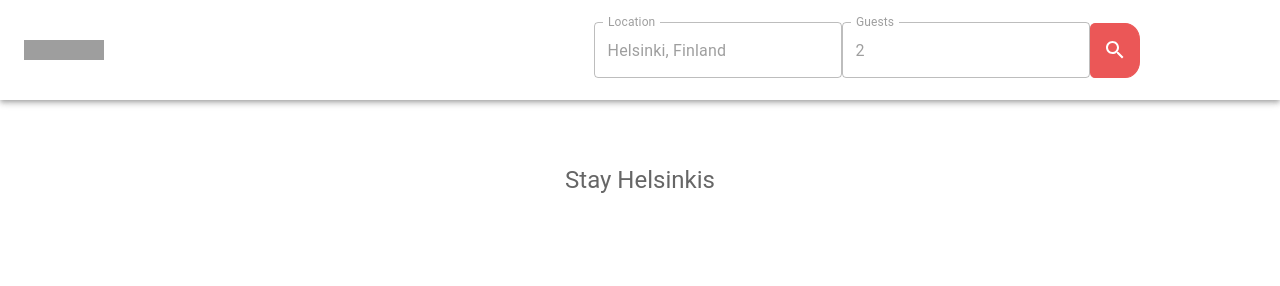
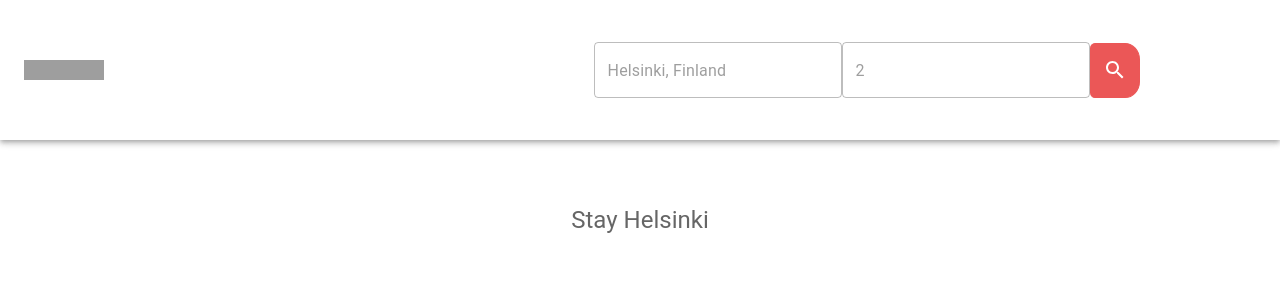
Before and after one commit to pabloencina/windbnb, a React (Create React App) app: page / in a window 1280 px wide. Shown: the top 286 px of the page. Built offline with nearby package versions, Linux system fonts and the light colour scheme; grey boxes are pictures that could not be loaded; the HTML template or start-up script is replaced by a standard one.

Commit message:
distribucion de los input Guests y Location en el centro del navbar, estilos css

```diff
--- a/src/componentes/SearchFilters.js
+++ b/src/componentes/SearchFilters.js
@@ -51,7 +51,7 @@ export default function SearchFilters({
 
           <TextField
             id="standard-number"
-            className="autoCompletar"
+            className="autoCompletarGuests"
             label="Guests"
             type="number"
             value={guestsValue}
@@ -71,25 +71,3 @@ export default function SearchFilters({
     </div>
   );
 }
-
-/*
-<Autocomplete
-          Add
-          Guests
-          id="free-solo-2-demo"
-          options={[{ a: "b" }]}
-          getOptionLabel={(option) => `${option.a}`}
-          renderOption={() => (
-            <Box>
-
-            </Box>
-          )}
-          renderInput={(params) => (
-            <TextField
-              {...params}
-              label="Add guests"
-              className="autoCompletar"
-            />
-          )}
-        />
-*/
--- a/src/componentes/SearchLabels.js
+++ b/src/componentes/SearchLabels.js
@@ -2,21 +2,24 @@ import { Box } from "@mui/material";
 import TextField from "@mui/material/TextField";
 import * as React from "react";
 import "../estilos-css/SearchFilters.css";
+import "../estilos-css/SearchLabels.css"
 
 
 export default function SearchLabels({ userSearchFilters }) {
   return (
     <div id="contenedorInp">
-      <Box spacing={2}>
+      <Box spacing={2} className="box-container-input">
         <TextField
           id="location-search-label"
-          label="Location"
+          className="container-input"
+          //label="Location"
           value={`${userSearchFilters.location.city}, ${userSearchFilters.location.country}`}
           disabled={true}
         />
         <TextField
           id="guests-search-label"
-          label="Guests"
+          className="container-input"
+          //label="Guests"
           type="number"
           value={userSearchFilters.guests}
           InputLabelProps={{
--- a/src/componentes/Title.js
+++ b/src/componentes/Title.js
@@ -14,7 +14,7 @@ const Title = () => {
     variant="h5"
     align="center"
     color="text.secondary">
-      Stay {userSearchFilters.location.city }s
+      Stay {userSearchFilters.location.city }
       {setUserSearchFilters}
     </Typography>
   );
--- a/src/data/data-manager.js
+++ b/src/data/data-manager.js
@@ -18,4 +18,6 @@ export function getAllLocations() {
   return  locations;
 }
 
-export function getStaysByLocation(location) {}
+export function getStaysByLocation(location) {
+
+}
--- a/src/estilos-css/SearchAppBar.css
+++ b/src/estilos-css/SearchAppBar.css
@@ -2,10 +2,9 @@
     height: 250px;
     display: flex;
     justify-content: center;
-
 }
 .navbarContracted{
-    height: 100px;
+    height: 140px;
     display:inline-block;
     justify-content: center;
 }
--- a/src/estilos-css/SearchFilters.css
+++ b/src/estilos-css/SearchFilters.css
@@ -2,7 +2,6 @@
     display: flex;
     flex-wrap: wrap;
     align-content: center;
-    justify-content: center;
 }
 .contenedorAutocompletar{
     width: 400px;
@@ -12,33 +11,33 @@
     margin-top: 10px;
 }
 #free-solo-demo{
-    width: 400px;
+    width: 300px;
     display: flex;
     justify-content: center;
     background: #FFFFFF;
     box-shadow: 0px 1px 6px rgba(0, 0, 0, 0.1);
     border: white;
 }
-#standard-number{
-    width: 400px;
 
-}
 .boxTextField{
     margin-left: 30%;
+}
 
-
-}
 #free-solo-2-demo{
     width: 400px;
     display: flex;
-
     background: #FFFFFF;
     box-shadow: 0px 1px 6px rgba(0, 0, 0, 0.1);
     border: white;
+
 }
 #contenedorInp{
     width: 80%;
     display: flex;
     flex-wrap: wrap;
     justify-content: flex-end;
+    height: 140px;
 }
+.autoCompletarGuests{
+    width: 382px;
+}
--- /dev/null
+++ b/src/estilos-css/SearchLabels.css
@@ -0,0 +1,5 @@
+.container-input{
+    height: 140px;
+    display: flex;
+    justify-content: center;
+}
```
